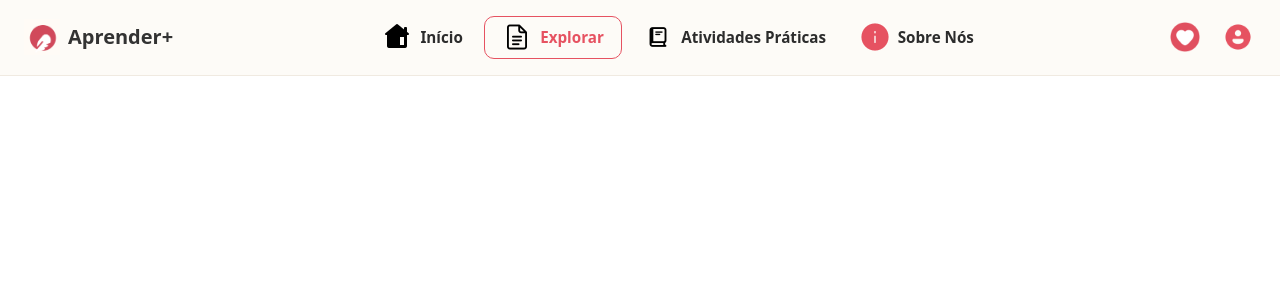
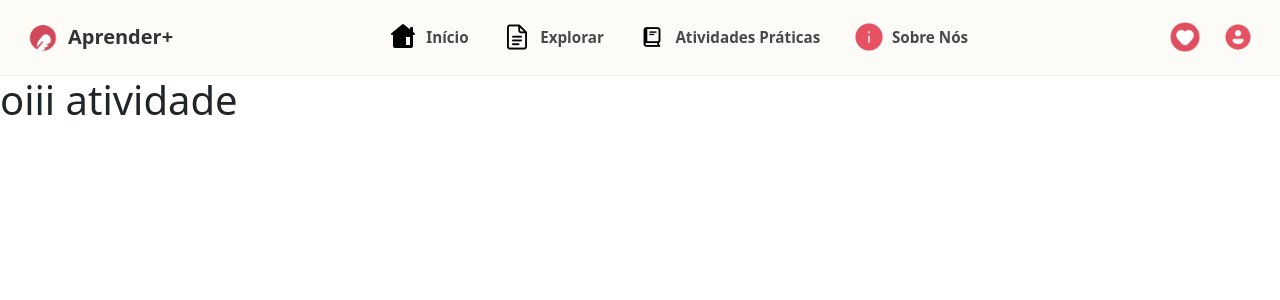
Before and after one commit to Aprender-Hackathon/Trabalho_Hackathon-Novo-, a Vue app: page /atividades-praticas in a window 1280 px wide. Shown: the top 300 px of the page. Built offline with nearby package versions, Linux system fonts and the light colour scheme.

Commit message:
fit-menu

```diff
--- a/src/components/TheHeader.vue
+++ b/src/components/TheHeader.vue
@@ -24,7 +24,7 @@
             <li class="nav-item">
               <a class="nav-link d-flex align-items-center gap-2" href="#">
                 <img src="/src/assets/img/casa.png" alt="Início" class="nav-icon" />
-                <span>Início</span>
+                <RouterLink to="/">Início</RouterLink >
               </a>
             </li>
 
@@ -34,21 +34,21 @@
                 href="#"
               >
                 <img src="/src/assets/img/explorar.png" alt="Explorar" class="nav-icon" />
-                <span>Explorar</span>
+                <RouterLink to="/explorar-pag">Explorar</RouterLink >
               </a>
             </li>
 
             <li class="nav-item">
               <a class="nav-link d-flex align-items-center gap-2" href="#">
                 <img src="/src/assets/img/atividade.png" alt="Atividades" class="nav-icon" />
-                <span>Atividades Práticas</span>
+                <RouterLink to="/atividades-praticas" >Atividades Práticas</RouterLink >
               </a>
             </li>
 
             <li class="nav-item">
               <a class="nav-link d-flex align-items-center gap-2" href="#">
                 <img src="/src/assets/img/sobre.png" alt="Sobre Nós" class="nav-icon" />
-                <span>Sobre Nós</span>
+                <RouterLink to="/sobre-nos">Sobre Nós</RouterLink >
               </a>
             </li>
           </ul>
@@ -56,10 +56,10 @@
           <div
             class="d-flex align-items-center gap-3 header-actions justify-content-center justify-content-lg-end mt-2 mt-lg-0"
           >
-            <button class="btn-icon" aria-label="Favoritos">
+            <button class="btn-icon" aria-label="Favoritos" @click="salvo">
               <img src="/src/assets/img/coracao.png" alt="Favoritos" class="action-icon" />
             </button>
-            <button class="btn-icon" aria-label="Perfil">
+            <button class="btn-icon" aria-label="Perfil" @click="perfil">
               <img src="/src/assets/img/pessoa.png" alt="Perfil" class="action-icon" />
             </button>
           </div>
@@ -69,7 +69,19 @@
   </header>
 </template>
 
-<script setup></script>
+<script setup>
+import router from '@/router';
+
+const salvo = () => {
+  router.push('/salvo');
+  // Lógica para ir para a página de salvos
+}
+
+const perfil = () => {
+  router.push('/usuario');
+  // Lógica para ir para a página de perfil
+}
+</script>
 
 <style scoped>
 .custom-header {
@@ -96,14 +108,11 @@
 .nav-link:hover {
   color: #e65261 !important;
 }
+a{
+  color: rgb(73, 73, 73);
+  text-decoration: none !important;
+}
 
-.nav-link-highlight {
-  border: 1.5px solid #e65261;
-  color: #e65261 !important;
-  border-radius: 10px;
-  padding: 0.35rem 1.1rem !important;
-  background-color: transparent;
-}
 
 .nav-link-highlight:hover {
   background-color: #fde8ea;
@@ -141,4 +150,6 @@
   height: 30px !important;
   object-fit: contain;
 }
+
+
 </style>
--- a/src/router/index.js
+++ b/src/router/index.js
@@ -1,22 +1,48 @@
 import { createRouter, createWebHistory } from 'vue-router'
-import HomeView from '../views/HomeView.vue'
+import InicioView from '../views/InicioView.vue'
 
 const router = createRouter({
   history: createWebHistory(import.meta.env.BASE_URL),
   routes: [
     {
       path: '/',
-      name: 'home',
-      component: HomeView,
+      name: 'inicio',
+      component: () => import('../views/InicioView.vue'),
     },
+
+    //     {
+    //   path: '/', // url
+    //   name: 'inicio', // nome do componente
+    //   component: () => import('../views/InicioView.vue'), // importação do componente
+    // },
+
     {
-      path: '/about',
-      name: 'about',
-      // route level code-splitting
-      // this generates a separate chunk (About.[hash].js) for this route
-      // which is lazy-loaded when the route is visited.
+      path: '/explorar-pag',
+      name: 'explorar',
+      component: () => import('../views/ExplorarView.vue'),
+    },
+      {
+      path: '/atividades-praticas',
+      name: 'atividades',
+      component: () => import('../views/AtividadepraView.vue'),
+    },
 
+    {
+      path: '/sobre-nos',
+      name: 'sobre',
+      component: () => import('../views/SobrenosView.vue'),
     },
+     {
+      path: '/salvo',
+      name: 'salvo',
+      component: () => import('../views/SalvosView.vue'),
+    },
+     {
+      path: '/usuario',
+      name: 'usuario',
+      component: () => import('../views/UsuarioView.vue'),
+    },
+
   ],
 })
 
--- /dev/null
+++ b/src/views/AtividadepraView.vue
@@ -0,0 +1,3 @@
+<template setup>
+    <h1>oiii atividade</h1>
+    </template>
--- /dev/null
+++ b/src/views/ExplorarView.vue
@@ -0,0 +1,3 @@
+<template setup>
+    <h1>oiii explorar</h1>
+    </template>
--- a/src/views/HomeView.vue
+++ /dev/null
@@ -1,7 +0,0 @@
-<script setup>
-</script>
-
-<template>
-  <main>
-  </main>
-</template>
--- /dev/null
+++ b/src/views/InicioView.vue
@@ -0,0 +1,3 @@
+<template setup>
+    <h1>oiii início</h1>
+    </template>
--- /dev/null
+++ b/src/views/SalvosView.vue
@@ -0,0 +1,3 @@
+<template setup>
+    <h1>oiii salvos</h1>
+    </template>
--- /dev/null
+++ b/src/views/SobrenosView.vue
@@ -0,0 +1,3 @@
+<template setup>
+    <h1>oiii sobre nós </h1>
+    </template>
--- /dev/null
+++ b/src/views/UsuarioView.vue
@@ -0,0 +1,3 @@
+<template setup>
+    <h1>oiii usuário  </h1>
+    </template>
```
